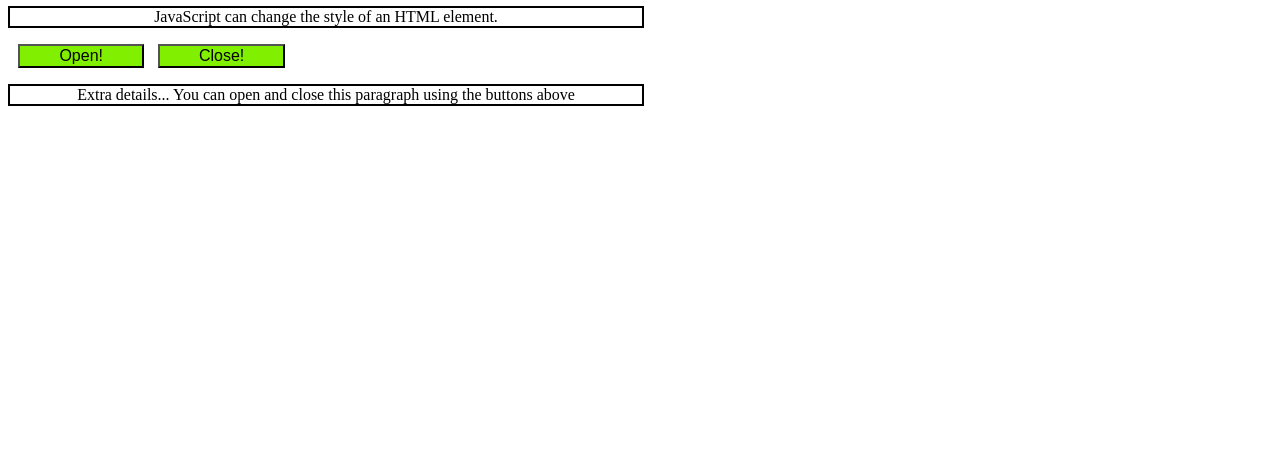
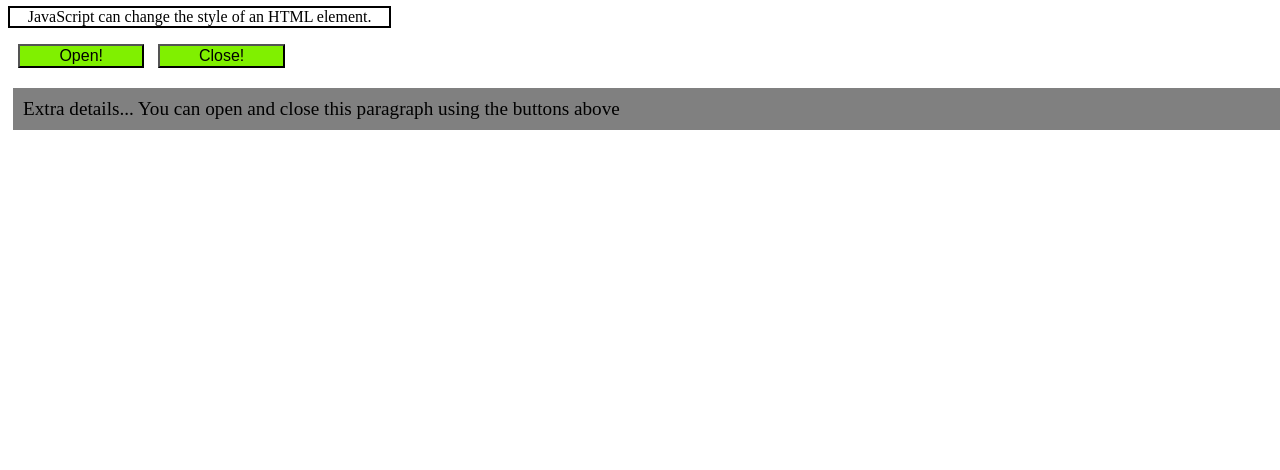
Before and after one commit to Hardik121020/HTML, a plain HTML site: page JavaScript/JavaScript1.html in a window 1280 px wide. Shown: the part 330-800 px from the top of the page. Drawn offline with Linux system fonts and the light colour scheme; a script that the page names is missing.

Commit message:
Update style.css

```diff
--- a/JavaScript/CS/style.css
+++ b/JavaScript/CS/style.css
@@ -5,11 +5,12 @@ button
 	margin-left: 10px;
 	font-size: 100%;
 }
+
 p
 {
 	border:2px solid #000000;
 	display: block;
-	width:50%;
+	width:30%;
 	text-align: center;
 }
 
@@ -18,3 +19,14 @@ p
 	background-color: #000000;
 	color:#FFFFFF;
 }
+
+#change1
+{
+	font-size:120%;
+	border:0px #FFFFFF;
+	width: 100%;
+	text-align: left;
+	background-color: grey;
+	margin-left: 5px;
+	padding: 10px;
+}
```
